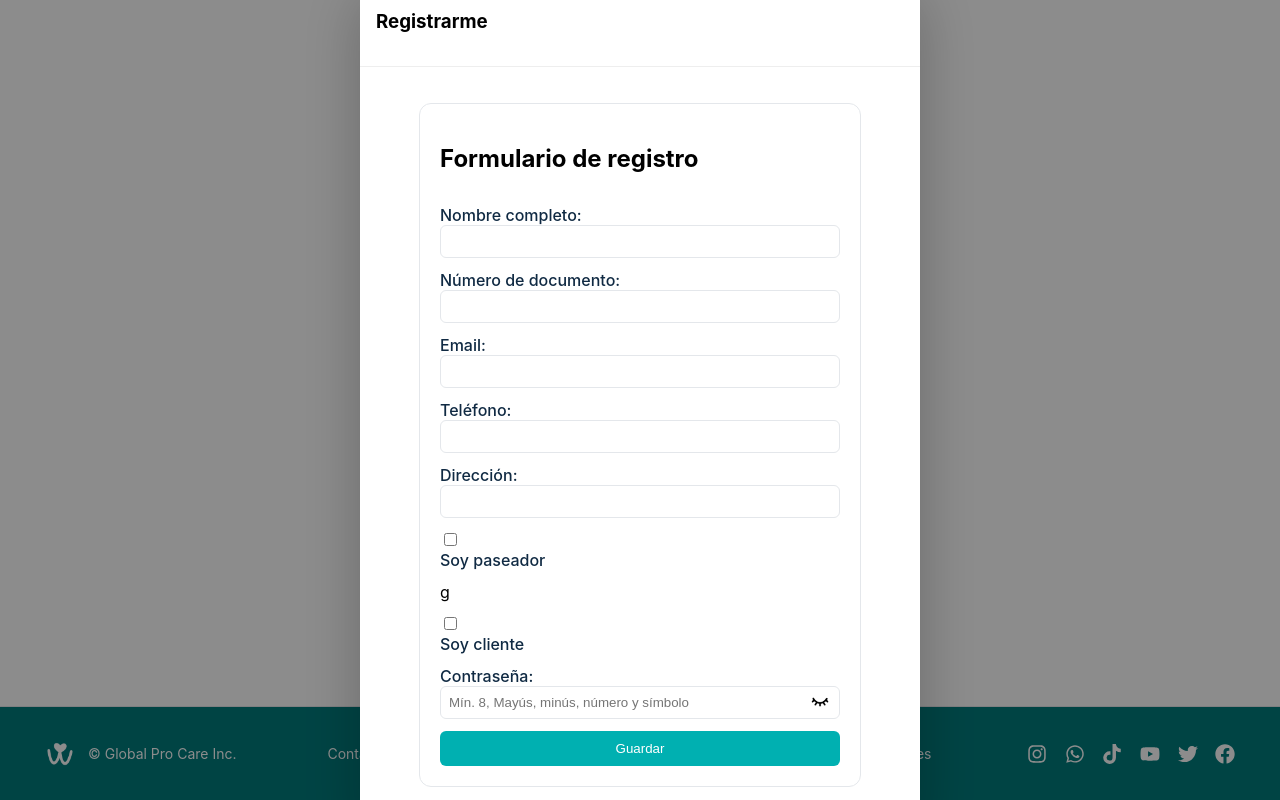
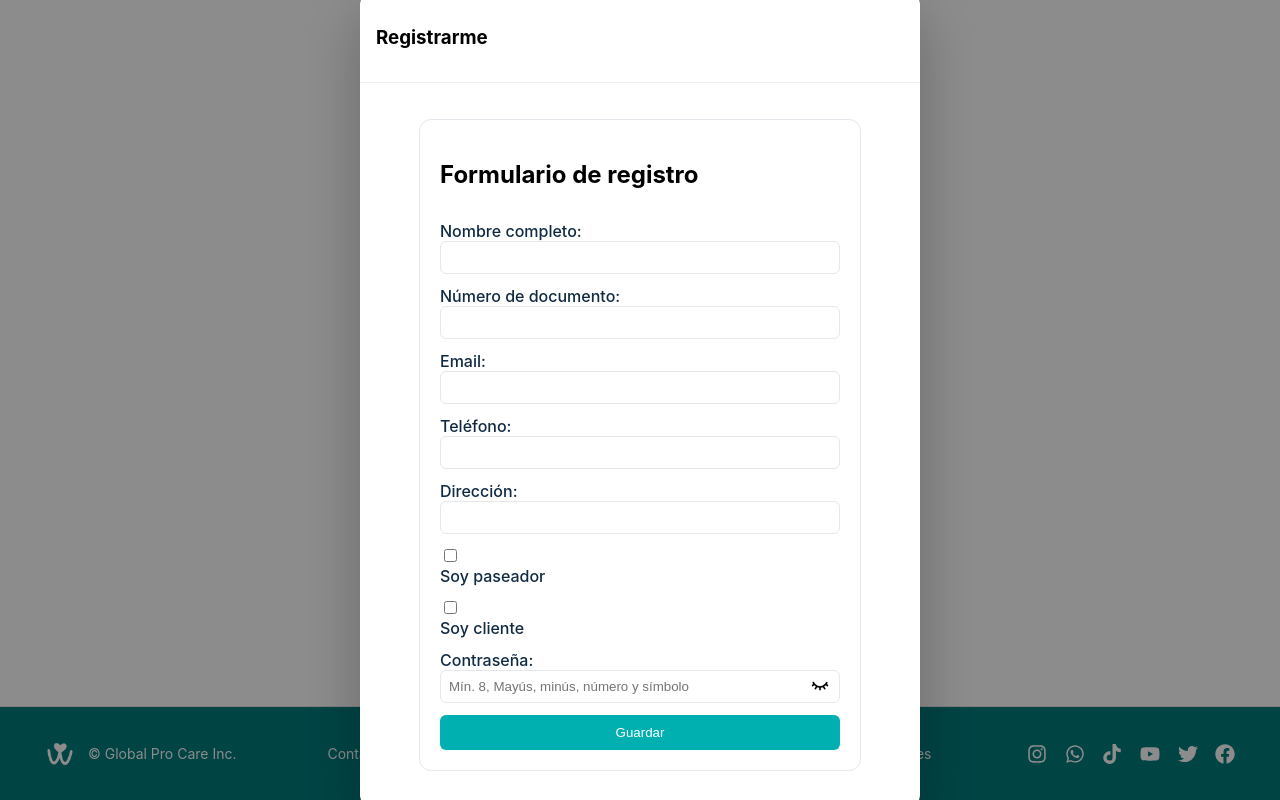
Before and after one commit to diazme1/woof, a React (Create React App) app in the folder woof-frontend/: page /login in a window 1280 px wide. Both pictures are taken after a click on the button "Cree una". Shown: the part 419-1219 px from the top of the page. Built offline with nearby package versions, Linux system fonts and the light colour scheme.

Commit message:
error arreglado

```diff
--- a/woof-frontend/src/components/ClientForm/ClientForm.jsx
+++ b/woof-frontend/src/components/ClientForm/ClientForm.jsx
@@ -181,7 +181,7 @@ export default function ClientForm() {
                     <input type="checkbox" id="opcion1" name="opcion1" value="valor1"/>
                     <label htmlFor="opcion1">Soy paseador</label>
                 </div>
-g
+
                 <div class="checkbox-group">
                     <input type="checkbox" id="opcion2" name="opcion2" value="valor2"/>
                     <label htmlFor="opcion2">Soy cliente</label>
```
